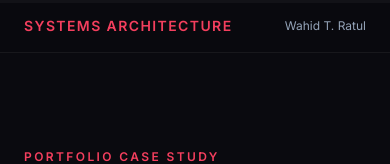
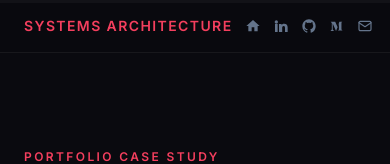
Before and after one commit to ratul003/systems-architecture, a Next.js app: page / in a window 390 px wide. Shown: the top 164 px of the page. Built offline with nearby package versions, Linux system fonts and the light colour scheme.

Commit message:
Add profile/social icons (Website, LinkedIn, GitHub, Medium, Email) to top-left header
Reuses footer icon set; responsive (secondary header text hides on small screens) so no mobile overflow.

Co-Authored-By: Claude Opus 4.8 <noreply@anthropic.com>

```diff
--- a/app/page.tsx
+++ b/app/page.tsx
@@ -555,12 +555,31 @@ export default function Home() {
         className="sticky top-0 z-50 flex items-center justify-between px-6 py-4 md:px-10"
         style={{ backgroundColor: "rgba(10,10,15,0.85)", backdropFilter: "blur(12px)", borderBottom: "1px solid rgba(255,255,255,0.06)" }}
       >
-        <span className="text-sm font-semibold tracking-widest uppercase text-[#f43f5e]">Systems Architecture</span>
+        <div className="flex items-center gap-3 md:gap-4 min-w-0">
+          <span className="text-sm font-semibold tracking-widest uppercase text-[#f43f5e] whitespace-nowrap">Systems Architecture</span>
+          <div className="flex items-center shrink-0" style={{ gap: 12 }}>
+            {[
+              { label: 'Portfolio', href: 'https://wahid-ratul.vercel.app', path: 'M10 20v-6h4v6h5v-8h3L12 3 2 12h3v8z' },
+              { label: 'LinkedIn', href: 'https://linkedin.com/in/wahidratul112296', path: 'M4.98 3.5a2.5 2.5 0 1 1 0 5 2.5 2.5 0 0 1 0-5zM3 9h4v12H3zM9 9h3.8v1.64h.05c.53-1 1.83-2.05 3.77-2.05C20.5 8.59 22 11 22 14.4V21h-4v-5.86c0-1.4-.03-3.2-1.95-3.2-1.95 0-2.25 1.52-2.25 3.1V21H9z' },
+              { label: 'GitHub', href: 'https://github.com/ratul003', path: 'M12 2C6.48 2 2 6.58 2 12.25c0 4.53 2.87 8.37 6.84 9.73.5.1.68-.22.68-.49 0-.24-.01-.88-.01-1.73-2.78.62-3.37-1.37-3.37-1.37-.45-1.18-1.11-1.5-1.11-1.5-.91-.64.07-.62.07-.62 1 .07 1.53 1.06 1.53 1.06.89 1.56 2.34 1.11 2.91.85.09-.66.35-1.11.63-1.37-2.22-.26-4.55-1.14-4.55-5.07 0-1.12.39-2.03 1.03-2.75-.1-.26-.45-1.3.1-2.71 0 0 .84-.27 2.75 1.05a9.4 9.4 0 0 1 5 0c1.91-1.32 2.75-1.05 2.75-1.05.55 1.41.2 2.45.1 2.71.64.72 1.03 1.63 1.03 2.75 0 3.94-2.34 4.81-4.57 5.06.36.32.68.94.68 1.9 0 1.37-.01 2.48-.01 2.82 0 .27.18.6.69.49A10.26 10.26 0 0 0 22 12.25C22 6.58 17.52 2 12 2z' },
+              { label: 'Medium', href: 'https://medium.com/@wahidtratul', path: 'M2.5 5.5l1.7 2v9.7l-2 2.3h5.4l-2-2.3V8.4l4.9 11.1h.1l4.3-10.5v8.2l-1.3 1.3v.2h6.4v-.2l-1.3-1.3V6.9l1.3-1.3v-.1h-4.5L13 13.9 9.3 5.5z' },
+              { label: 'Email', href: 'mailto:wahidtratul@gmail.com', path: '' },
+            ].map((s) => (
+              <a key={s.label} href={s.href} target="_blank" rel="noopener noreferrer" aria-label={s.label} style={{ color: '#64748b', display: 'inline-flex' }}>
+                {s.label === 'Email' ? (
+                  <svg width="16" height="16" viewBox="0 0 24 24" fill="none" stroke="currentColor" strokeWidth="1.8" strokeLinecap="round" strokeLinejoin="round"><rect x="3" y="5" width="18" height="14" rx="2" /><path d="M3 7l9 6 9-6" /></svg>
+                ) : (
+                  <svg width="16" height="16" viewBox="0 0 24 24" fill="currentColor"><path d={s.path} /></svg>
+                )}
+              </a>
+            ))}
+          </div>
+        </div>
         <div className="hidden sm:flex flex-col items-end gap-0.5">
           <span className="text-sm font-semibold text-white">Wahid Tawsif Ratul</span>
           <span className="text-xs text-[#f43f5e]">Data Scientist · Product Manager</span>
         </div>
-        <span className="sm:hidden text-xs text-[#94a3b8]">Wahid T. Ratul</span>
+        <span className="hidden min-[420px]:inline sm:hidden text-xs text-[#94a3b8] whitespace-nowrap">Wahid T. Ratul</span>
       </nav>
 
       <div className="mx-auto max-w-5xl px-6 md:px-10 py-16 space-y-24">
```
